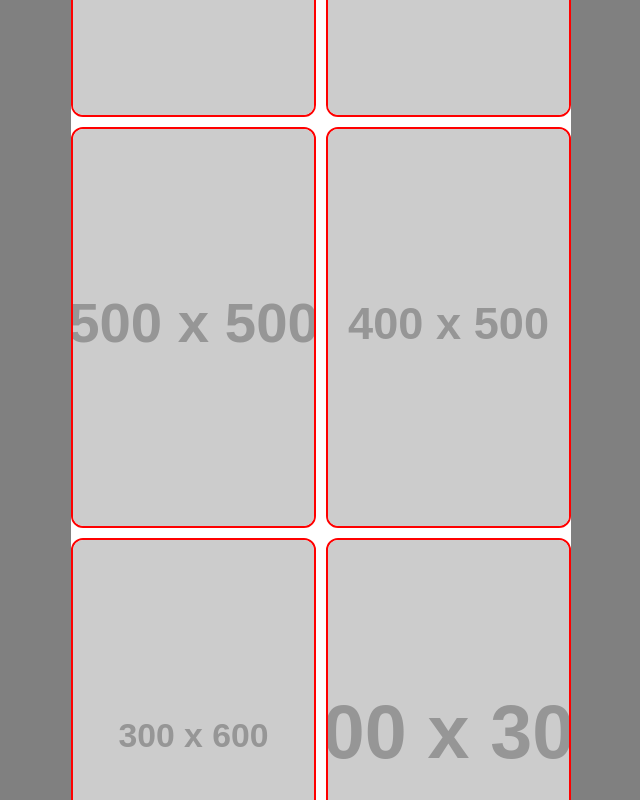
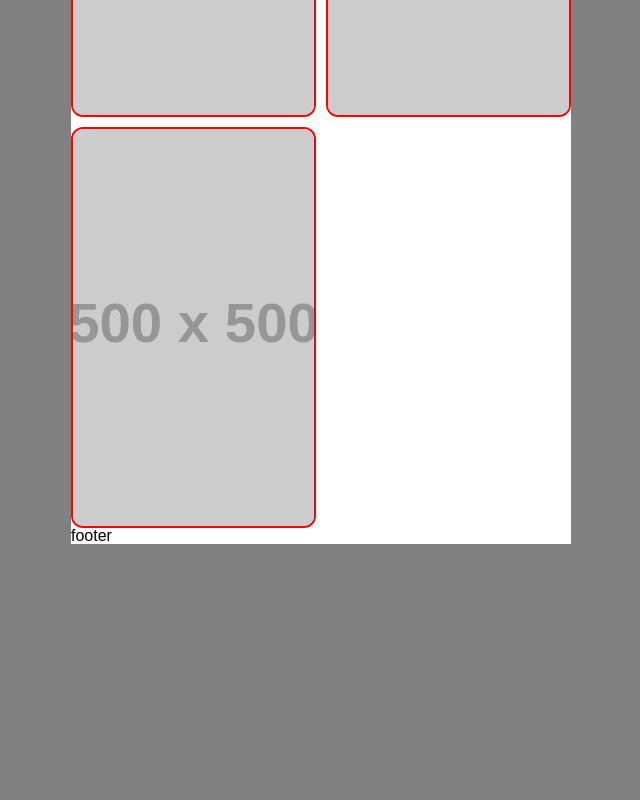
Before and after one commit to Lv2-Recsys-01/styl-frontend, a React (Create React App) app: page /collections in a window 1280 px wide. Shown: the part 1160-1960 px from the top of the page, without its empty margins (319-959 px from the left). After the commit the page ends 1704 px from the top, so only its background shows below. Built offline with nearby package versions, Linux system fonts and the light colour scheme.

Commit message:
chore: var to const, remote meaningless calc

```diff
--- a/src/components/ImageGridView/index.jsx
+++ b/src/components/ImageGridView/index.jsx
@@ -10,7 +10,7 @@ const S = {
     GridItem: styled.div`
         position: relative;
         width: 100%;
-        padding-top: calc(162% / 1); /* 황금비 1.618의 근사값. 가로 대비 세로의 높이 */
+        padding-top: 162%; /* 황금비 1.618의 근사값. 가로 대비 세로의 높이 */
         overflow: hidden;
         border-radius: 12px;
         border: 2px solid red;
@@ -27,14 +27,15 @@ const S = {
 };
 
 function getRandomNumber() {
-    var min = Math.ceil(300 / 100); // 3
-    var max = Math.floor(600 / 100); // 6
-    var randomNumber = Math.floor(Math.random() * (max - min + 1)) + min;
+    const min = Math.ceil(300 / 100); // 3
+    const max = Math.floor(600 / 100); // 6
+    const randomNumber = Math.floor(Math.random() * (max - min + 1)) + min;
     return randomNumber * 100;
 }
 
 function ImageGridView() {
-    const arr = new Array(12).fill(0);
+    const arr = new Array(7).fill(0);
+
     return (
         <S.GridWrapper>
             {arr.map((_, idx) => {
```
Also changed, not shown: src/components/ImageGridView/GridItem.jsx (added).
